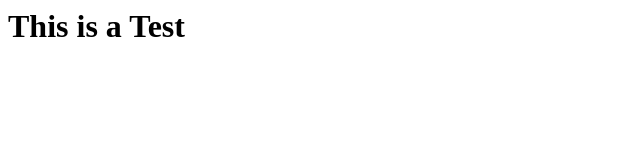
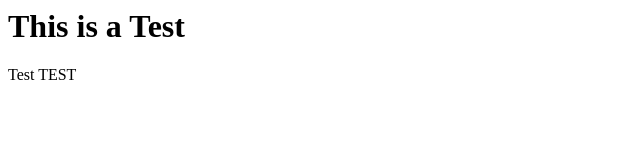
Before and after one commit to 13660677990/garyTest, a plain HTML site: page test.html in a window 1280 px wide. Shown: the full height of the page, 0-640 px from the left. Drawn offline with Linux system fonts and the light colour scheme.

Commit message:
test.html add p

```diff
--- a/test.html
+++ b/test.html
@@ -4,5 +4,6 @@
 	</head>
 	<body>
 		<h1>This is a Test</h1>
+		<p>Test TEST</p>
 	</body>
 </html>
```
Also changed, not shown: ttt.txt.
